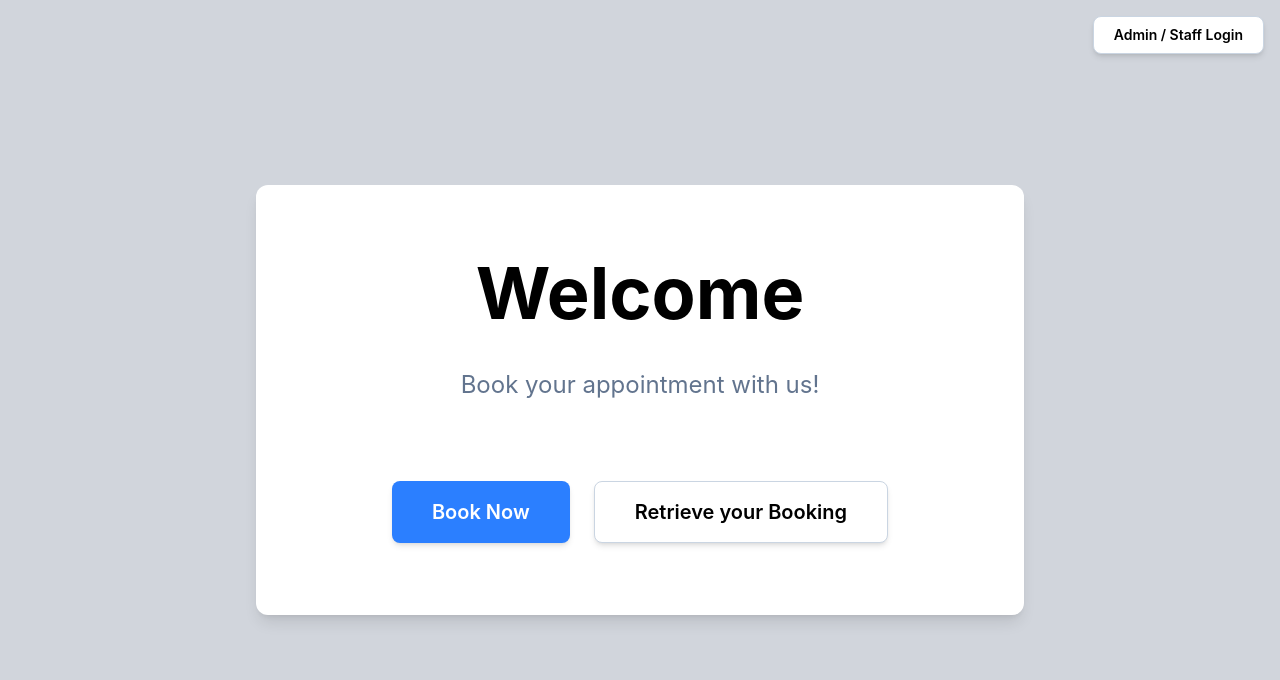
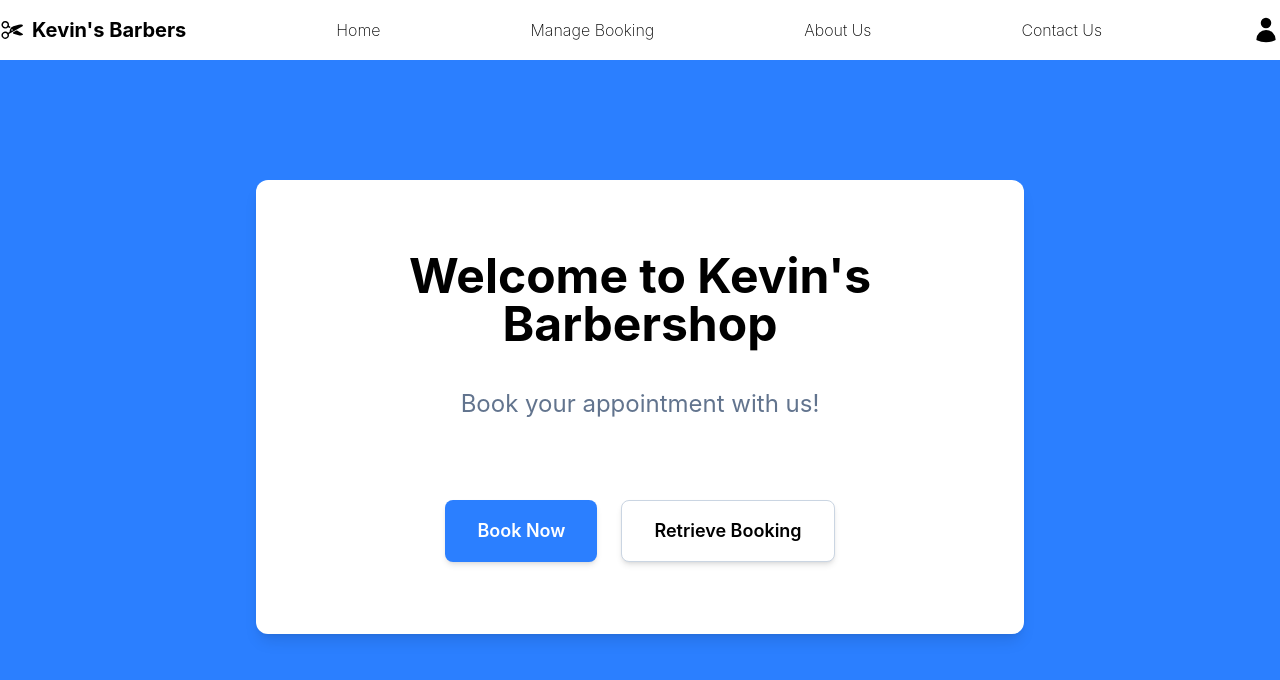
Before and after one commit to KarolisZIU/Final-Year-Project, a Vue app in the folder frontend/myapp/: page / in a window 1280 px wide. Shown: the top 680 px of the page. Built offline with nearby package versions, Linux system fonts and the light colour scheme; what v-calendar would draw is missing.

Commit message:
Installed Icons Library, Created a NavBar, other minor additions

```diff
--- a/frontend/myapp/package.json
+++ b/frontend/myapp/package.json
@@ -9,6 +9,7 @@
     "preview": "vite preview"
   },
   "dependencies": {
+    "@heroicons/vue": "^2.2.0",
     "v-calendar": "^3.1.2",
     "vue": "^3.5.25",
     "vue-router": "^5.0.3"
--- a/frontend/myapp/src/App.vue
+++ b/frontend/myapp/src/App.vue
@@ -1,5 +1,9 @@
+<script setup>
+
+</script>
+
 <template>
-  <div class="min-h-screen flex flex-col bg-gray-300">
+  <div class="min-h-screen flex flex-col bg-blue-500">
     <router-view />
   </div>
 </template>
--- a/frontend/myapp/src/components/AppButton.vue
+++ b/frontend/myapp/src/components/AppButton.vue
@@ -3,6 +3,10 @@
   variant: {
     type: String,
     default: "primary"
+  },
+  size: {
+    type: String,
+    default: "md"
   },
 });
 
@@ -11,13 +15,20 @@
 <template>
   <button
     type="button"
-    :class="{
-      'bg-blue-500 hover:bg-blue-700 text-white ': variant === 'primary',
-      'bg-white border-1 border-slate-300 hover:bg-slate-200 text-black': variant === 'secondary',
-      'bg-red-500 border-1 border-red-500 hover:bg-red-700 text-white': variant === 'danger',
-      'bg-green-600  border-1 border-green-600 hover:bg-green-700 text-white': variant === 'success',
-    }"
-    class="font-semibold px-5 py-2 rounded-lg transition text-sm cursor-pointer shadow-md"
+    :class="[
+      {
+        'bg-blue-500 hover:bg-blue-700 text-white': variant === 'primary',
+        'bg-white border-1 border-slate-300 hover:bg-slate-200 text-black': variant === 'secondary',
+        'bg-red-500 border-1 border-red-500 hover:bg-red-700 text-white': variant === 'danger',
+        'bg-green-600 border-1 border-green-600 hover:bg-green-700 text-white': variant === 'success',
+      },
+      {
+        'px-3 py-1 text-sm': size === 'sm',
+        'px-3 py-2 text-sm': size === 'md',
+        'px-8 py-4 text-lg': size === 'lg',
+      }
+    ]"
+    class="font-semibold rounded-lg transition cursor-pointer shadow-md"
   >
     <slot />
   </button>
--- /dev/null
+++ b/frontend/myapp/src/components/NavBar.vue
@@ -0,0 +1,30 @@
+<script setup>
+import { useRouter } from 'vue-router'
+
+const router = useRouter()
+</script>
+
+<template>
+  <nav class="bg-white sticky top-0">
+    <div class="max-w-screen-xl flex items-center justify-between mx-auto pb-4 pt-4">
+      <div class="flex items-center gap-2">
+        <svg xmlns="http://www.w3.org/2000/svg" viewBox="0 0 24 24" fill="black" class="size-6">
+          <path fill-rule="evenodd" d="M8.128 9.155a3.751 3.751 0 1 1 .713-1.321l1.136.656a.75.75 0 0 1 .222 1.104l-.006.007a.75.75 0 0 1-1.032.157 1.421 1.421 0 0 0-.113-.072l-.92-.531Zm-4.827-3.53a2.25 2.25 0 0 1 3.994 2.063.756.756 0 0 0-.122.23 2.25 2.25 0 0 1-3.872-2.293ZM13.348 8.272a5.073 5.073 0 0 0-3.428 3.57 5.08 5.08 0 0 0-.165 1.202 1.415 1.415 0 0 1-.707 1.201l-.96.554a3.751 3.751 0 1 0 .734 1.309l13.729-7.926a.75.75 0 0 0-.181-1.374l-.803-.215a5.25 5.25 0 0 0-2.894.05l-5.325 1.629Zm-9.223 7.03a2.25 2.25 0 1 0 2.25 3.897 2.25 2.25 0 0 0-2.25-3.897ZM12 12.75a.75.75 0 1 0 0-1.5.75.75 0 0 0 0 1.5Z" clip-rule="evenodd" />
+          <path d="M16.372 12.615a.75.75 0 0 1 .75 0l5.43 3.135a.75.75 0 0 1-.182 1.374l-.802.215a5.25 5.25 0 0 1-2.894-.051l-5.147-1.574a.75.75 0 0 1-.156-1.367l3-1.732Z" />
+        </svg>
+        <span class="text-xl font-bold text-black">Kevin's Barbers</span>
+      </div>
+      <router-link to="/" class="text-black font-extralight hover:text-blue-200">Home</router-link>
+    <router-link to="/manage-booking" class="text-black font-extralight hover:text-blue-200">Manage Booking</router-link>
+    <router-link to="/about-us" class="text-black font-extralight hover:text-blue-200">About Us</router-link>
+    <router-link to="/contact-us" class="text-black font-extralight hover:text-blue-200">Contact Us</router-link>
+
+
+      <button @click="router.push('/admin')" class="text-gray-600 hover:text-gray-900 cursor-pointer">
+        <svg xmlns="http://www.w3.org/2000/svg" viewBox="0 0 24 24" fill="black" class="w-7 h-7">
+          <path fill-rule="evenodd" d="M7.5 6a4.5 4.5 0 1 1 9 0 4.5 4.5 0 0 1-9 0ZM3.751 20.105a8.25 8.25 0 0 1 16.498 0 .75.75 0 0 1-.437.695A18.683 18.683 0 0 1 12 22.5c-2.786 0-5.433-.608-7.812-1.7a.75.75 0 0 1-.437-.695Z" clip-rule="evenodd" />
+        </svg>
+      </button>
+    </div>
+  </nav>
+</template>
--- a/frontend/myapp/src/pages/Home.vue
+++ b/frontend/myapp/src/pages/Home.vue
@@ -1,20 +1,19 @@
 <script setup>
 import { useRouter } from "vue-router";
 import AppButton from "../components/AppButton.vue";
+import NavBar from "../components/NavBar.vue";
 const router = useRouter();
 </script>
 
 <template>
-  <div class="min-h-screen flex items-center justify-center">
-    <div class="absolute top-4 right-4">
-      <AppButton variant="secondary" @click="router.push('/admin')">Admin / Staff Login</AppButton>
-    </div>
+  <NavBar />
+  <div class="flex items-center justify-center pt-30">
     <div class="bg-white text-start rounded-xl px-8 py-8 shadow-lg w-full max-w-3xl">
-      <h1 class="text-7xl font-bold text-black text-center mb-10 mt-10">Welcome</h1>
+      <h1 class="text-5xl font-bold text-black text-center mb-10 mt-10">Welcome to Kevin's Barbershop</h1>
       <p class="text-slate-500 text-2xl mb-10 text-center">Book your appointment with us!</p>
       <div class="flex gap-6 justify-center p-10">
-        <AppButton class="text-xl px-10 py-4" @click="router.push('/book/services')">Book Now</AppButton>
-        <AppButton class="text-xl px-10 py-4" variant="secondary" @click="router.push('/manage-booking')">Retrieve your Booking</AppButton>
+        <AppButton size="lg" variant="primary" @click="router.push('/book/services')">Book Now</AppButton>
+        <AppButton size="lg" variant="secondary" @click="router.push('/manage-booking')">Retrieve Booking</AppButton>
       </div>
     </div>
   </div>
```
Also changed, not shown: 1 other file (tests, documents, lock files or other folders).
